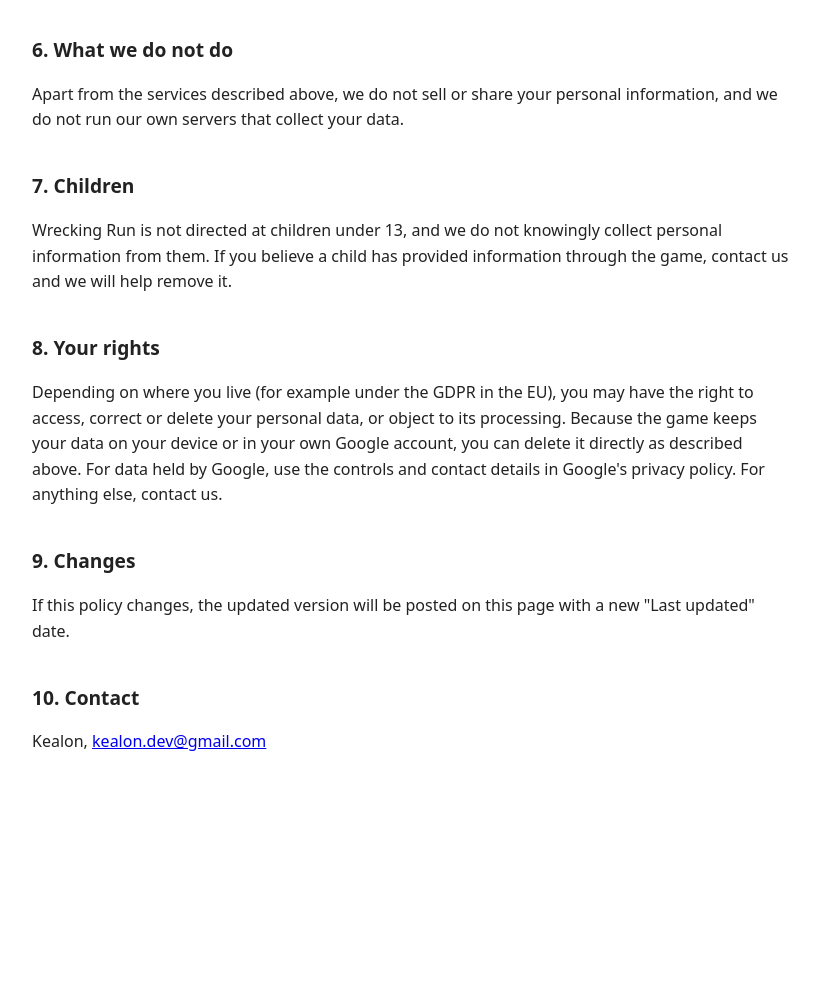
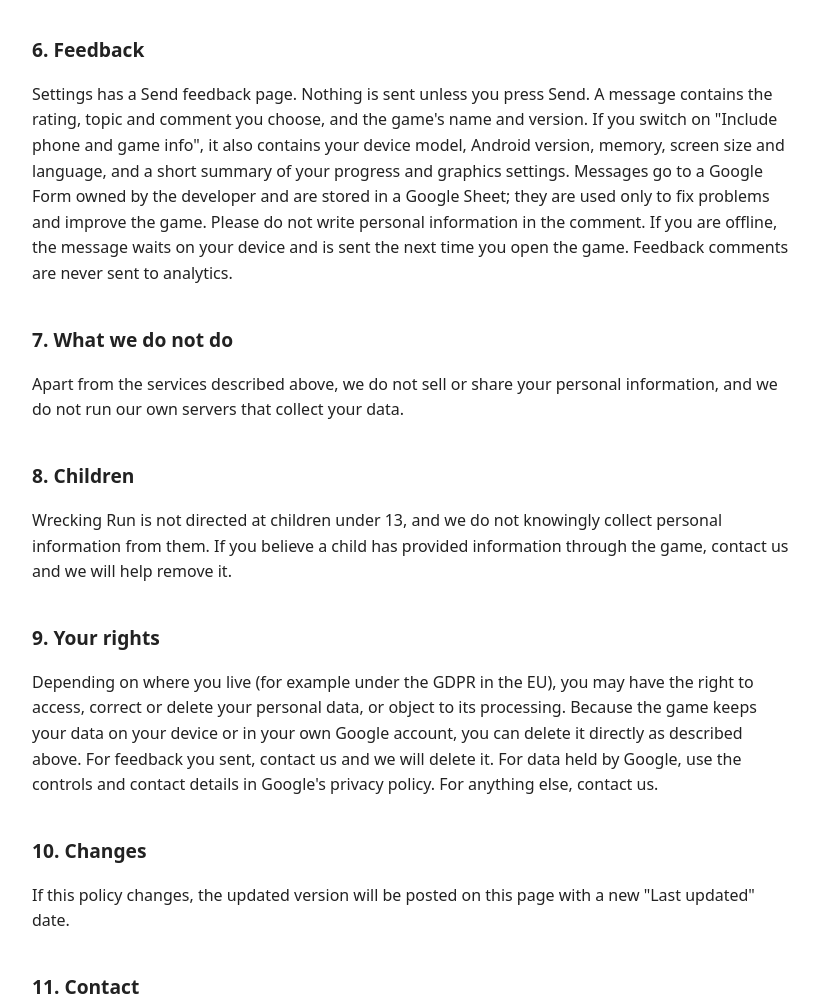
Before and after one commit to gzso007-dev/wreckingrun-privacy, a plain HTML site: page index.html in a window 1280 px wide. Shown: the part 1622-2628 px from the top of the page, without its empty margins (228-1047 px from the left). Before the commit the page ends 2441 px from the top, so only its background shows below. Drawn offline with Linux system fonts and the light colour scheme.

Commit message:
Add a feedback section
Co-Authored-By: Claude Opus 5.5 <noreply@anthropic.com>

```diff
--- a/index.html
+++ b/index.html
@@ -36,19 +36,22 @@
 <h2>5. Analytics (Google Analytics for Firebase)</h2>
 <p>To learn how the game is played (for example how far runs go, which settings are used and how often ads are watched), the game can send usage events to Google Analytics for Firebase, a service of Google. Where the law requires consent (for example in the European Economic Area, the United Kingdom and Switzerland), nothing is sent until you agree on Google's consent form, the same one used for ads, and you can change your choice at any time in Settings › Privacy options. Analytics does not use your advertising ID, and events never contain your name, email address or location. Google processes this data, including your IP address and device information, under its own privacy policy (see <a href="https://policies.google.com/technologies/partner-sites">how Google uses information from apps that use its services</a>).</p>
 
-<h2>6. What we do not do</h2>
+<h2>6. Feedback</h2>
+<p>Settings has a Send feedback page. Nothing is sent unless you press Send. A message contains the rating, topic and comment you choose, and the game's name and version. If you switch on "Include phone and game info", it also contains your device model, Android version, memory, screen size and language, and a short summary of your progress and graphics settings. Messages go to a Google Form owned by the developer and are stored in a Google Sheet; they are used only to fix problems and improve the game. Please do not write personal information in the comment. If you are offline, the message waits on your device and is sent the next time you open the game. Feedback comments are never sent to analytics.</p>
+
+<h2>7. What we do not do</h2>
 <p>Apart from the services described above, we do not sell or share your personal information, and we do not run our own servers that collect your data.</p>
 
-<h2>7. Children</h2>
+<h2>8. Children</h2>
 <p>Wrecking Run is not directed at children under 13, and we do not knowingly collect personal information from them. If you believe a child has provided information through the game, contact us and we will help remove it.</p>
 
-<h2>8. Your rights</h2>
-<p>Depending on where you live (for example under the GDPR in the EU), you may have the right to access, correct or delete your personal data, or object to its processing. Because the game keeps your data on your device or in your own Google account, you can delete it directly as described above. For data held by Google, use the controls and contact details in Google's privacy policy. For anything else, contact us.</p>
+<h2>9. Your rights</h2>
+<p>Depending on where you live (for example under the GDPR in the EU), you may have the right to access, correct or delete your personal data, or object to its processing. Because the game keeps your data on your device or in your own Google account, you can delete it directly as described above. For feedback you sent, contact us and we will delete it. For data held by Google, use the controls and contact details in Google's privacy policy. For anything else, contact us.</p>
 
-<h2>9. Changes</h2>
+<h2>10. Changes</h2>
 <p>If this policy changes, the updated version will be posted on this page with a new "Last updated" date.</p>
 
-<h2>10. Contact</h2>
+<h2>11. Contact</h2>
 <p>Kealon, <a href="mailto:kealon.dev@gmail.com">kealon.dev@gmail.com</a></p>
 </body>
 </html>
```
